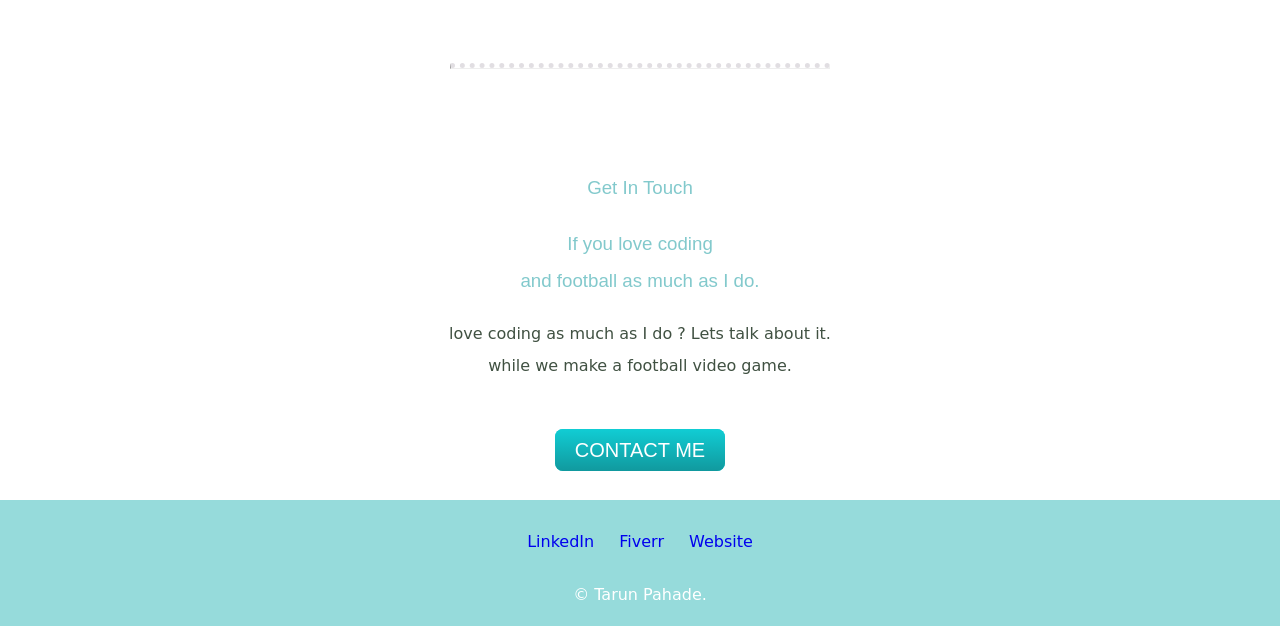
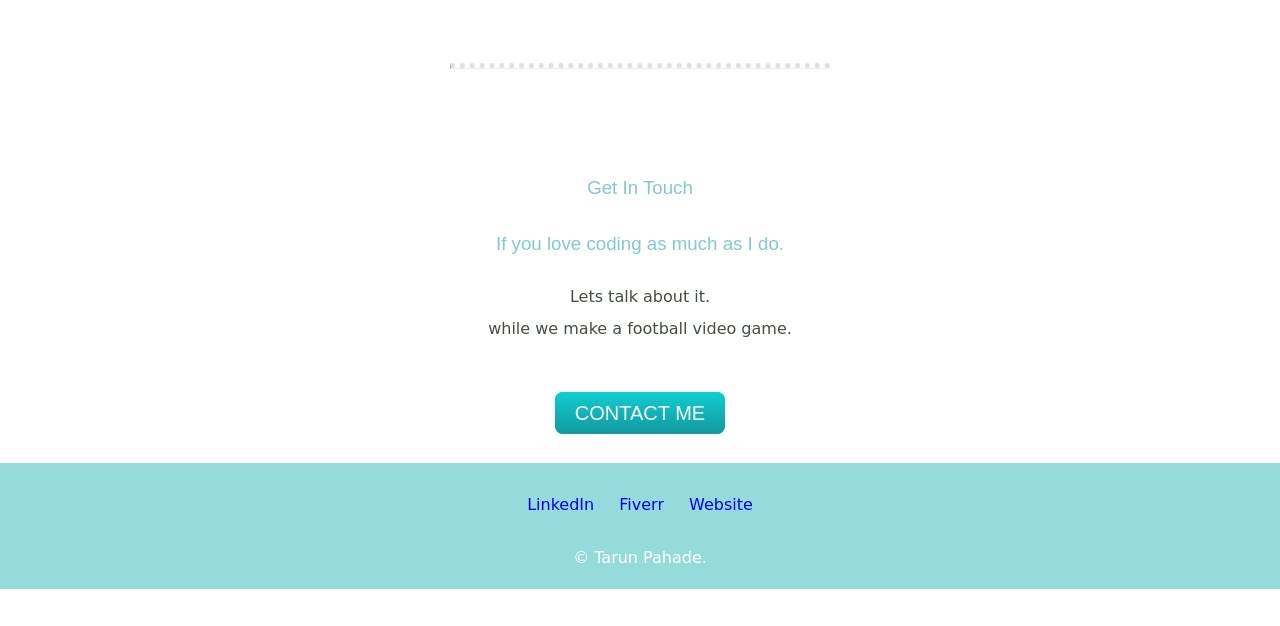
Before and after one commit to tarunpahade/CSS, a plain HTML site: page index.html in a window 1280 px wide. Shown: the part 1974-2600 px from the top of the page. After the commit the page ends 2563 px from the top, so only its background shows below. Drawn offline with Linux system fonts and the light colour scheme; a web font is replaced by a local one.

Commit message:
Update index.html

```diff
--- a/index.html
+++ b/index.html
@@ -55,8 +55,8 @@
     <hr>
     <div class="contact-me">
       <h3>Get In Touch</h3>
-      <h3>If you love coding <br>and football as much as I do.</h3>
-      <p>love coding as much as I do ? Lets talk about it.<br>while we make a football video game.</p>
+      <h3>If you love coding as much as I do.</h3>
+      <p> Lets talk about it.<br>while we make a football video game.</p>
      <br>
       <a class="btn" href="">CONTACT ME</a>
     </div>
```
